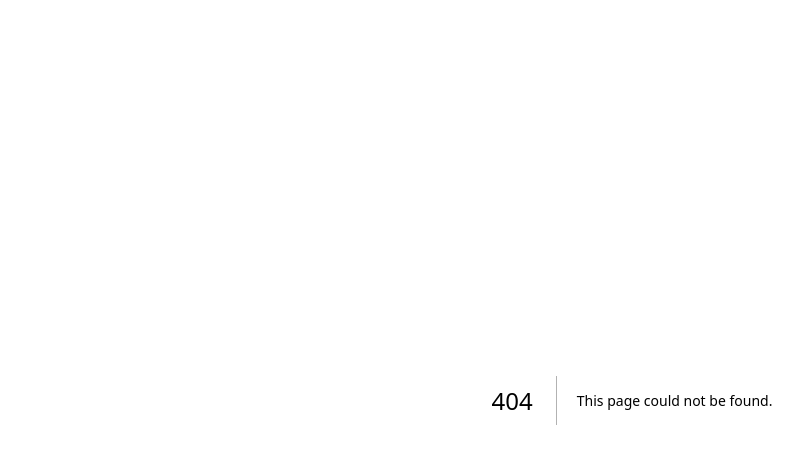
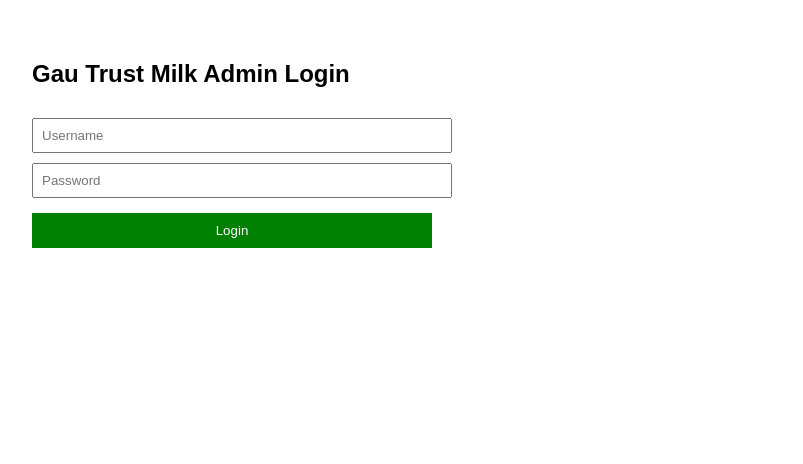
Before and after one commit to rudrajain95/gau-trust, a Next.js app: page /admin/login in a window 1280 px wide. Before the commit this address had no page. Shown: the top 464 px of the page, without its empty margins (8-811 px from the left). Built offline with nearby package versions, Linux system fonts and the light colour scheme.

Commit message:
Add admin login page

```diff
--- /dev/null
+++ b/app/admin/login/page.tsx
@@ -0,0 +1,54 @@
+"use client";
+
+import { useState } from "react";
+import { useRouter } from "next/navigation";
+
+export default function LoginPage() {
+  const [username, setUsername] = useState("");
+  const [password, setPassword] = useState("");
+  const router = useRouter();
+
+  const handleLogin = () => {
+    if (username === "admin" && password === "GauTrust@123") {
+      localStorage.setItem("adminLogged", "true");
+      router.push("/admin");
+    } else {
+      alert("Invalid login");
+    }
+  };
+
+  return (
+    <div style={{ padding: 40, fontFamily: "Arial", maxWidth: 400 }}>
+      <h2>Gau Trust Milk Admin Login</h2>
+
+      <input
+        placeholder="Username"
+        value={username}
+        onChange={(e) => setUsername(e.target.value)}
+        style={{ width: "100%", padding: 8, marginTop: 10 }}
+      />
+
+      <input
+        type="password"
+        placeholder="Password"
+        value={password}
+        onChange={(e) => setPassword(e.target.value)}
+        style={{ width: "100%", padding: 8, marginTop: 10 }}
+      />
+
+      <button
+        onClick={handleLogin}
+        style={{
+          marginTop: 15,
+          padding: 10,
+          width: "100%",
+          background: "green",
+          color: "white",
+          border: "none",
+        }}
+      >
+        Login
+      </button>
+    </div>
+  );
+}
```
